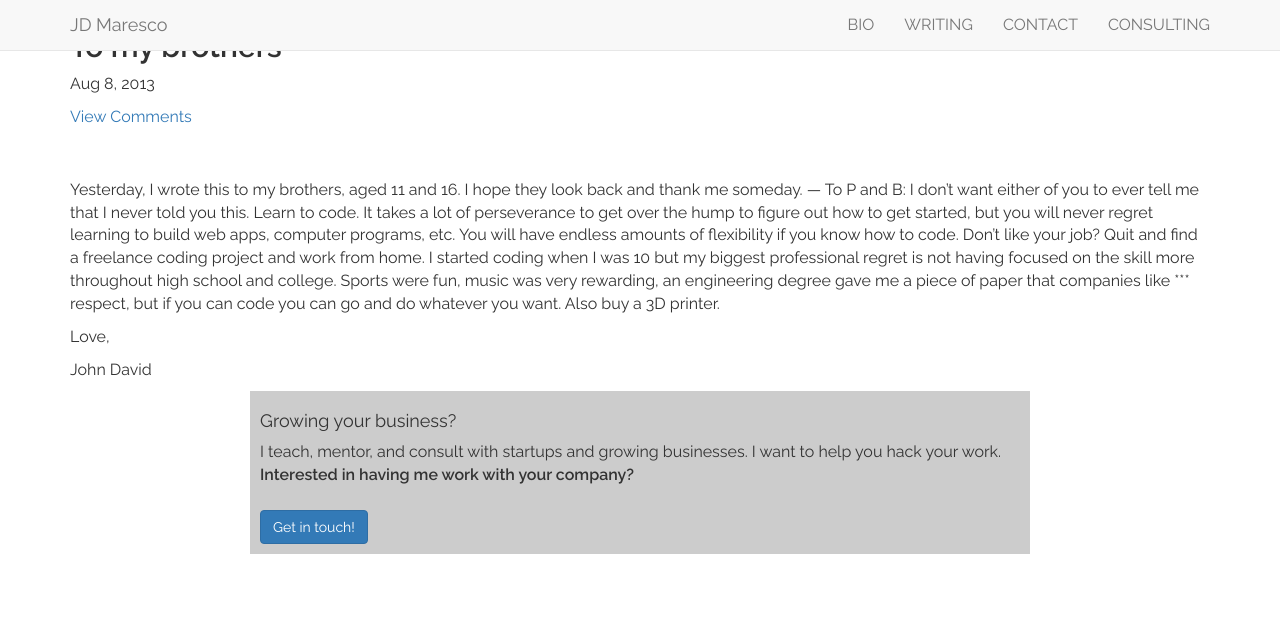
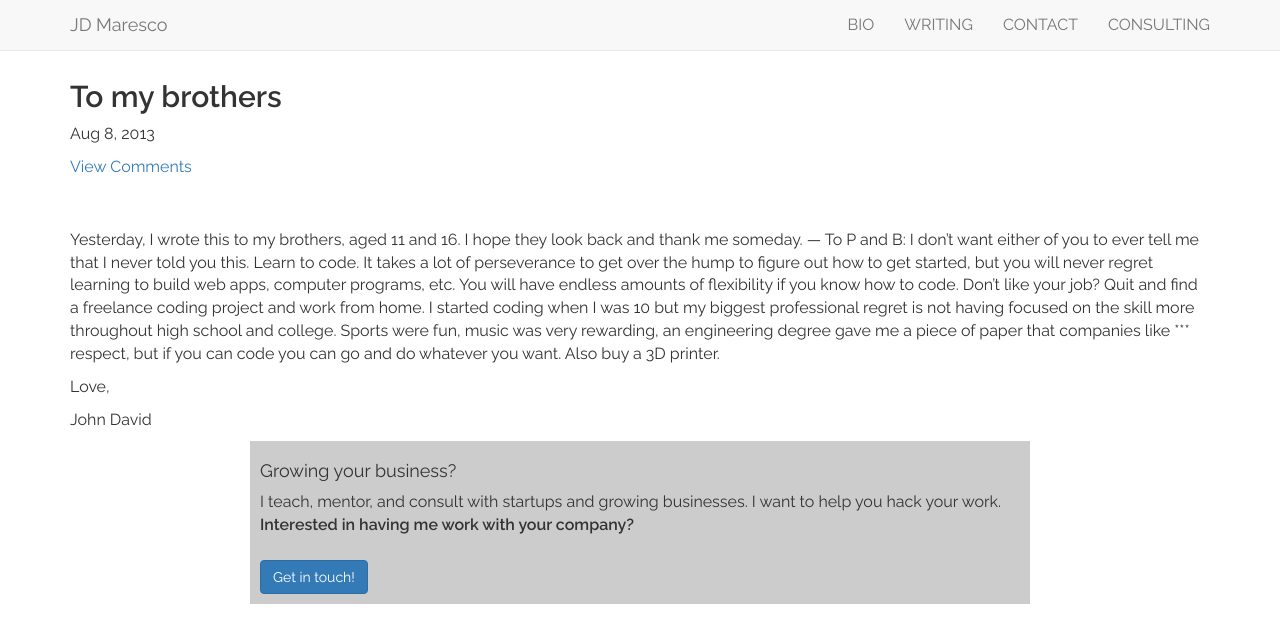
Before and after one commit to jdmaresco/jdmaresco.github.io, a Jekyll site: the page built from _posts/2013-08-08-to-my-brothers.markdown, in a window 1280 px wide. Shown: the top 643 px of the page. Built offline with Jekyll 4.4.1, drawn with Linux system fonts in a browser that asks for light colours; nearby versions of some CDN libraries; comment, search, counter and statistics services are not loaded.

Commit message:
fix header in post template

```diff
--- a/_layouts/post.html
+++ b/_layouts/post.html
@@ -2,7 +2,7 @@
 layout: default
 ---
 
-<div class="row">
+<div class="row top">
   <div class="col-sm-12">
     <h2>{{ page.title }}</h2>
 	  <p class="meta">{{ page.date | date: "%b %-d, %Y" }}</p>
```
